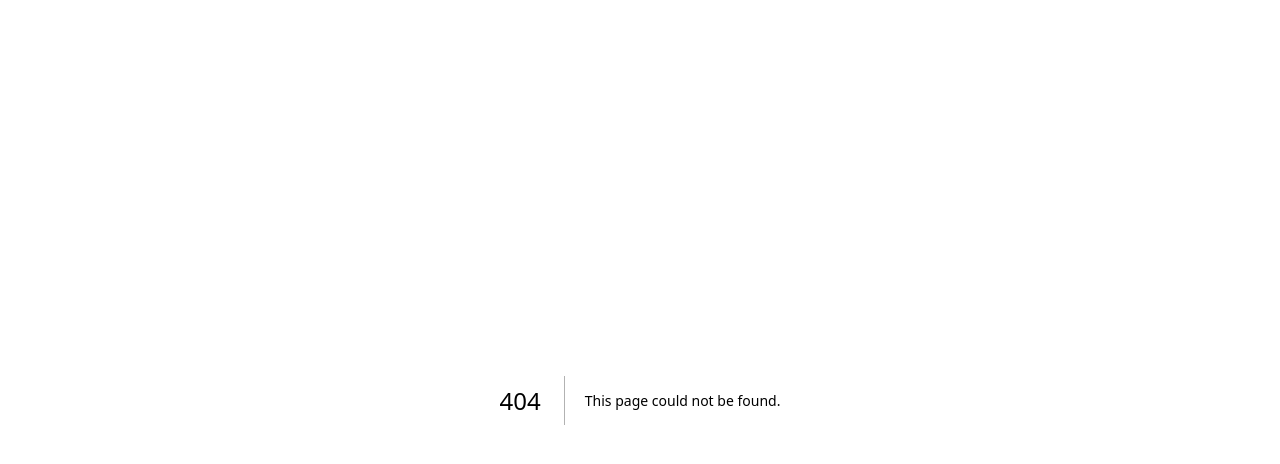
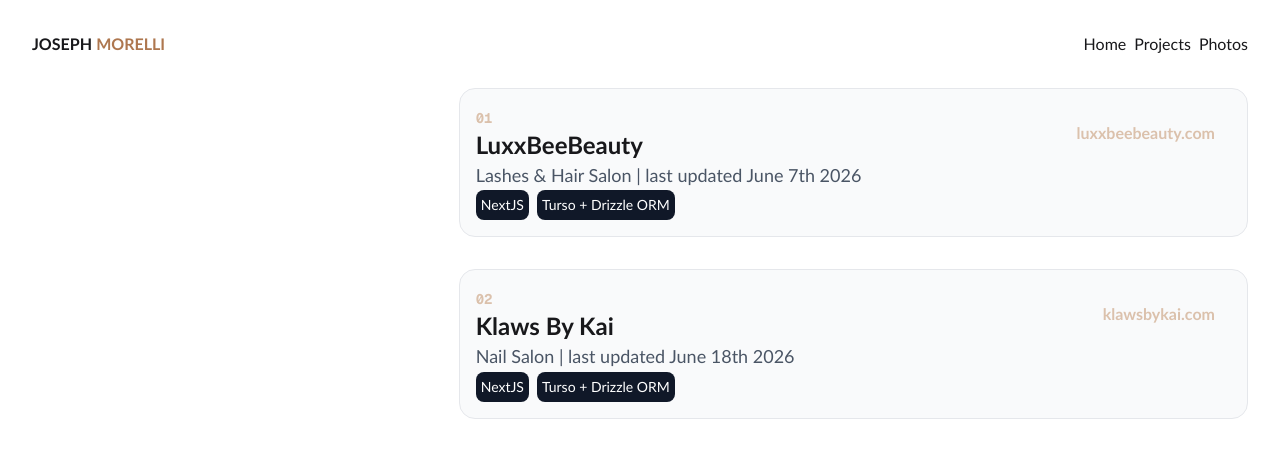
Before and after one commit to Jmjmorelli/Personal-Hub, a Next.js app in the folder morelli/: page /projects in a window 1280 px wide. Before the commit this address had no page. Shown: the top 464 px of the page. Built offline with nearby package versions, Linux system fonts and the light colour scheme.

Commit message:
Project page revamped

```diff
--- /dev/null
+++ b/morelli/app/projects/page.tsx
@@ -0,0 +1,153 @@
+'use client'
+import { Component } from "react";
+import Header from "../components/Header";
+import Link from 'next/link'
+
+export default function Projects() {
+
+    return (
+        <div
+            style={{
+                padding: "2rem",
+                gap: "2rem",
+                alignItems: "center"
+            }}>
+            <Header />
+
+            <div className="grid grid-cols-1 lg:grid-cols-12 gap-8 lg:gap-16 items-start" style={{
+                marginTop: "2rem"
+            }}>
+
+                <div className="lg:col-span-4">
+                    <div
+                        className="w-[75px] h-[5px] mt-2 rounded-full"
+                    // style={{backgroundColor: "#dbc1ac"}}
+                    // style={`background-color: ${siteConfig.accentColor}`}
+                    />
+                </div>
+
+                <div className="lg:col-span-8">
+                    <div className="space-y-8" >
+
+                        <a href="https://luxxbeebeauty.com"
+                            target="_blank"
+                            rel="noopener noreferrer">
+                            <div className="group relative" style={{ paddingBottom: "2rem", cursor: "pointer" }}>
+                                <div style={{ padding: "1rem" }}
+                                    className={`block relative p-4 sm:p-6 md:p-8 bg-gray-50 rounded-xl sm:rounded-2xl border border-gray-200 transition-all duration-300 ${true
+                                        ? "hover:bg-white hover:shadow-xl hover:border-gray-300 hover:-translate-y-1"
+                                        : ""
+                                        }`}
+                                >
+                                    <div className="absolute top-4 right-4 sm:top-6 sm:right-6 md:top-8 md:right-8 flex items-center justify-center" style={{ color: "#dbc1ac", fontWeight: "bold" }}>
+                                        luxxbeebeauty.com
+                                    </div>
+
+                                    <div className="space-y-4">
+                                        <div >
+                                            <span
+                                                className="text-sm font-mono"
+                                                style={{ color: "#dbc1ac", fontWeight: "bold" }}
+                                            >
+                                                01
+                                            </span>
+                                            <h3 className="text-xl sm:text-2xl font-bold mt-1" >
+                                                LuxxBeeBeauty
+                                            </h3>
+                                        </div>
+
+                                        <p
+                                            className={`text-base sm:text-lg text-gray-600 leading-relaxed ${true ? "pr-12 sm:pr-14 md:pr-16" : ""}`}
+                                        >
+                                            Lashes & Hair Salon | last updated June 7th 2026
+                                        </p>
+
+                                        <div className="flex flex-wrap gap-1.5 sm:gap-2 pt-2">
+
+                                            <span style={{ padding: "5px" }}
+                                                className={`px-2.5 sm:px-3 py-1 sm:py-1.5 bg-gray-900 text-white rounded-md sm:rounded-lg text-xs sm:text-sm font-medium transition-all duration-300 ${true ? "group-hover:bg-gray-800" : ""
+                                                    }`}
+                                            >
+                                                NextJS
+                                            </span>
+
+                                            <span style={{ padding: "5px" }}
+                                                className={`px-2.5 sm:px-3 py-1 sm:py-1.5 bg-gray-900 text-white rounded-md sm:rounded-lg text-xs sm:text-sm font-medium transition-all duration-300 ${true ? "group-hover:bg-gray-800" : ""
+                                                    }`}
+                                            >
+                                                Turso + Drizzle ORM
+                                            </span>
+
+                                        </div>
+                                    </div>
+
+
+                                </div>
+
+                            </div>
+                        </a>
+
+                           <a href="https://klawsbykai.com"
+                            target="_blank"
+                            rel="noopener noreferrer">
+                            <div className="group relative" style={{ paddingBottom: "2rem", cursor: "pointer" }}>
+                                <div style={{ padding: "1rem" }}
+                                    className={`block relative p-4 sm:p-6 md:p-8 bg-gray-50 rounded-xl sm:rounded-2xl border border-gray-200 transition-all duration-300 ${true
+                                        ? "hover:bg-white hover:shadow-xl hover:border-gray-300 hover:-translate-y-1"
+                                        : ""
+                                        }`}
+                                >
+                                    <div className="absolute top-4 right-4 sm:top-6 sm:right-6 md:top-8 md:right-8 flex items-center justify-center" style={{ color: "#dbc1ac", fontWeight: "bold" }}>
+                                        klawsbykai.com
+                                    </div>
+
+                                    <div className="space-y-4">
+                                        <div >
+                                            <span
+                                                className="text-sm font-mono"
+                                                style={{ color: "#dbc1ac", fontWeight: "bold" }}
+                                            >
+                                                02
+                                            </span>
+                                            <h3 className="text-xl sm:text-2xl font-bold mt-1" >
+                                                Klaws By Kai
+                                            </h3>
+                                        </div>
+
+                                        <p
+                                            className={`text-base sm:text-lg text-gray-600 leading-relaxed ${true ? "pr-12 sm:pr-14 md:pr-16" : ""}`}
+                                        >
+                                            Nail Salon | last updated June 18th 2026
+                                        </p>
+
+                                        <div className="flex flex-wrap gap-1.5 sm:gap-2 pt-2">
+
+                                            <span style={{ padding: "5px" }}
+                                                className={`px-2.5 sm:px-3 py-1 sm:py-1.5 bg-gray-900 text-white rounded-md sm:rounded-lg text-xs sm:text-sm font-medium transition-all duration-300 ${true ? "group-hover:bg-gray-800" : ""
+                                                    }`}
+                                            >
+                                                NextJS
+                                            </span>
+
+                                            <span style={{ padding: "5px" }}
+                                                className={`px-2.5 sm:px-3 py-1 sm:py-1.5 bg-gray-900 text-white rounded-md sm:rounded-lg text-xs sm:text-sm font-medium transition-all duration-300 ${true ? "group-hover:bg-gray-800" : ""
+                                                    }`}
+                                            >
+                                                Turso + Drizzle ORM
+                                            </span>
+
+                                        </div>
+                                    </div>
+
+
+                                </div>
+
+                            </div>
+                        </a>
+
+                    </div>
+                </div>
+            </div>
+        </div>
+    );
+}
```
Also changed, not shown: morelli/app/globals.css (line endings or trailing spaces).
